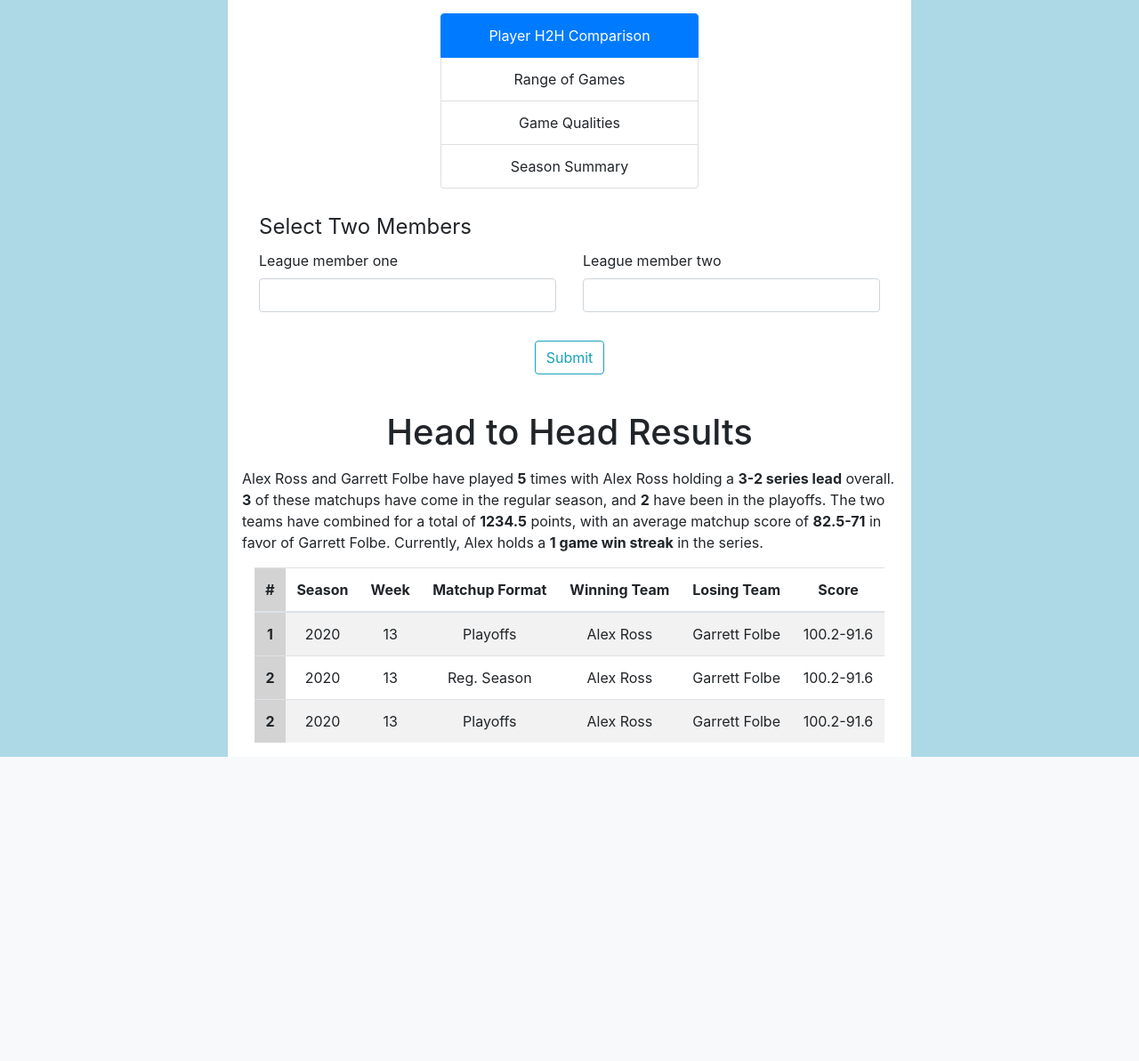
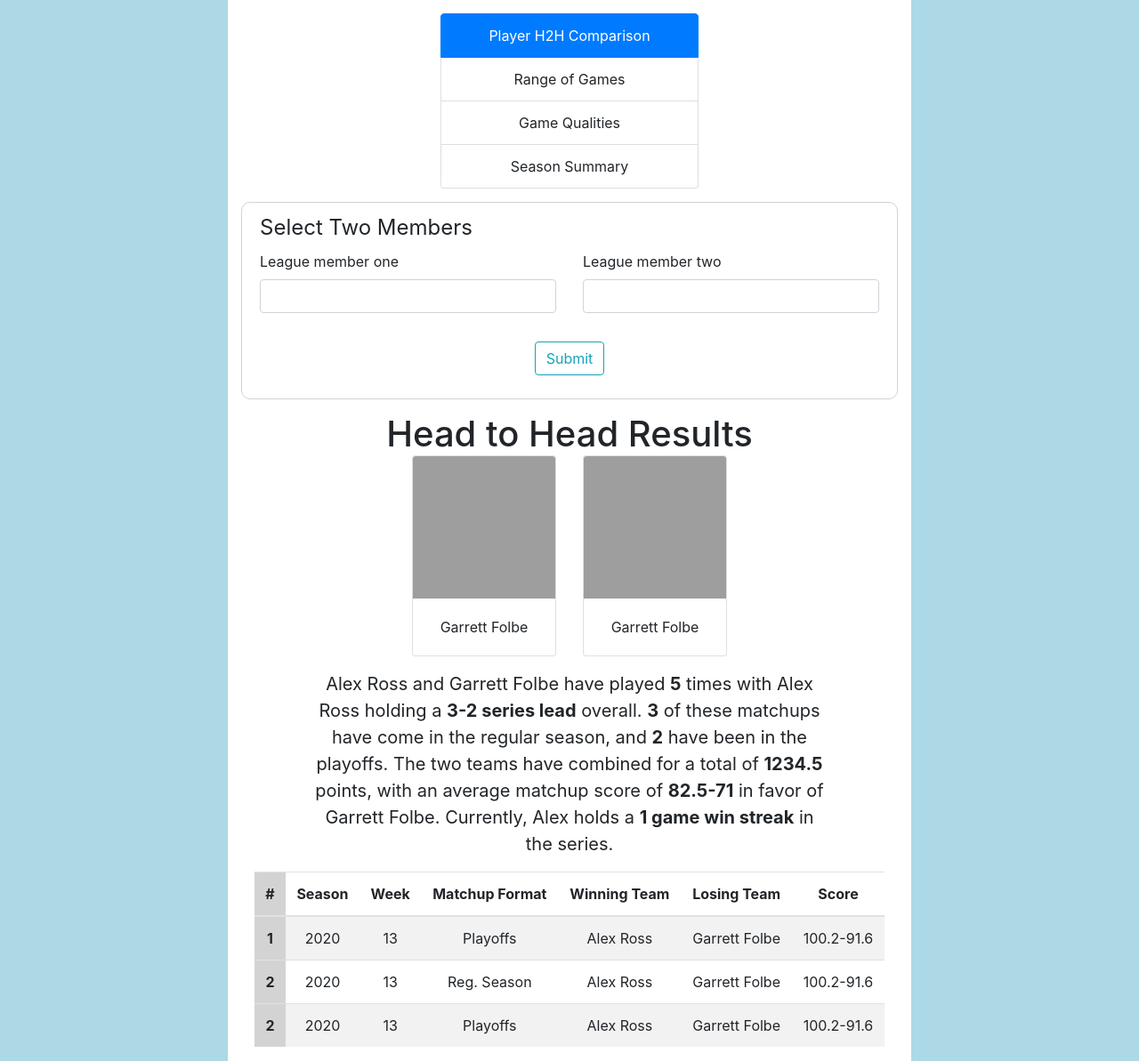
Before and after one commit to gfolbe318/fantasy_football_website, a Flask app: template ff_website/templates/head_to_head.html in a window 1280 px wide. Shown: the part 56-1249 px from the top of the page at 89% size. Before the commit the page ends 907 px from the top, so only its background shows below. Run offline with Flask 2, Linux system fonts and the light colour scheme; the template is opened without the code that fills it, so the values that code supplies are empty, except form fields; form fields are guessed from the names that the template uses; some libraries are stand-ins or nearby versions; grey boxes are pictures that could not be loaded.

Commit message:
h2h styled correctly

```diff
--- a/ff_website/static/css/archives.css
+++ b/ff_website/static/css/archives.css
@@ -4,6 +4,7 @@
   margin-top: 15px;
   margin-bottom: 15px;
   border-radius: 10px;
+  border: 1px solid lightgrey;
 }
 
 .form-control.is-invalid {
@@ -12,4 +13,17 @@
 
 #matchup-summary {
   margin: 1rem;
+  font-size: 1.25rem;
 }
+
+th.no-color:first-child,
+td.no-color:first-child {
+  position: sticky;
+  left: 0px;
+  background-color: lightgray;
+}
+
+.small-pic {
+  height: 10rem;
+  width: 10rem;
+}
--- a/ff_website/templates/head_to_head.html
+++ b/ff_website/templates/head_to_head.html
@@ -10,17 +10,23 @@
       </ul>
     </div>
   </div>
+  <div class="row">
+    <div class="col-12">
       <div class="form-body">
         <div class="content-section">
           <form novalidate="novalidate" method="POST">
             <fieldset class="form-group">
-          <input type="hidden" name="csrf_token" value="{{ csrf_token() }}" />
+              <input
+                type="hidden"
+                name="csrf_token"
+                value="{{ csrf_token() }}"
+              />
               <legend>Select Two Members</legend>
               <div class="row">
                 <div class="col-md-6 sol-sm-12">
                   <div class="form-group">
-                {{ form.leagueMemberOne.label(class="form-control-md") }} {% if
-                form.leagueMemberOne.errors %} {{
+                    {{ form.leagueMemberOne.label(class="form-control-md") }} {%
+                    if form.leagueMemberOne.errors %} {{
                     form.leagueMemberOne(class="form-control form-control-md
                     is-invalid") }}
                     <div class="invalid-feedback">
@@ -34,8 +40,8 @@
                 </div>
                 <div class="col-md-6 sol-sm-12">
                   <div class="form-group">
-                {{ form.leagueMemberTwo.label(class="form-control-md") }} {% if
-                form.leagueMemberTwo.errors %} {{
+                    {{ form.leagueMemberTwo.label(class="form-control-md") }} {%
+                    if form.leagueMemberTwo.errors %} {{
                     form.leagueMemberTwo(class="form-control form-control-md
                     is-invalid") }}
                     <div class="invalid-feedback">
@@ -59,18 +65,45 @@
           </form>
         </div>
       </div>
+    </div>
+  </div>
   <div class="row">
     <div class="col-12">
       <h1>Head to Head Results</h1>
     </div>
   </div>
-  <div class="row">
-    <div class=col-12">
+  <div class="row text-center">
+    <div class="col-6">
+      <div class="card float-right h2h-card">
+        <img
+          class="card-img-top small-pic"
+          src="{{url_for('static', filename='img/gmf.jpg')}}"
+        />
+        <div class="card-body">
+          <p class="card-text">Garrett Folbe</p>
+        </div>
+      </div>
+    </div>
+    <div class="col-6">
+      <div class="card float-left h2h-card">
+        <img
+          class="card-img-top small-pic"
+          src="{{url_for('static', filename='img/gmf.jpg')}}"
+        />
+        <div class="card-body">
+          <p class="card-text">Garrett Folbe</p>
+        </div>
+      </div>
+    </div>
+  </div>
+
+  <div class="row justify-content-center">
+    <div class="col-lg-10 col-sm-12 text-center">
       <p id="matchup-summary">
         Alex Ross and Garrett Folbe have played <b>5</b> times with Alex Ross
-      holding a <b>3-2 series lead</b> overall. <b>3</b> of these matchups have
-      come in the regular season, and <b>2</b> have been in the playoffs. The
-      two teams have combined for a total of <b>1234.5</b> points, with an
+        holding a <b>3-2 series lead</b> overall. <b>3</b> of these matchups
+        have come in the regular season, and <b>2</b> have been in the playoffs.
+        The two teams have combined for a total of <b>1234.5</b> points, with an
         average matchup score of <b>82.5-71</b> in favor of Garrett Folbe.
         Currently, Alex holds a <b>1 game win streak</b> in the series.
       </p>
@@ -126,3 +159,4 @@
     </div>
   </div>
   {% endblock content %}
+</div>
```
Lines whose indentation alone changed are shown as unchanged.
